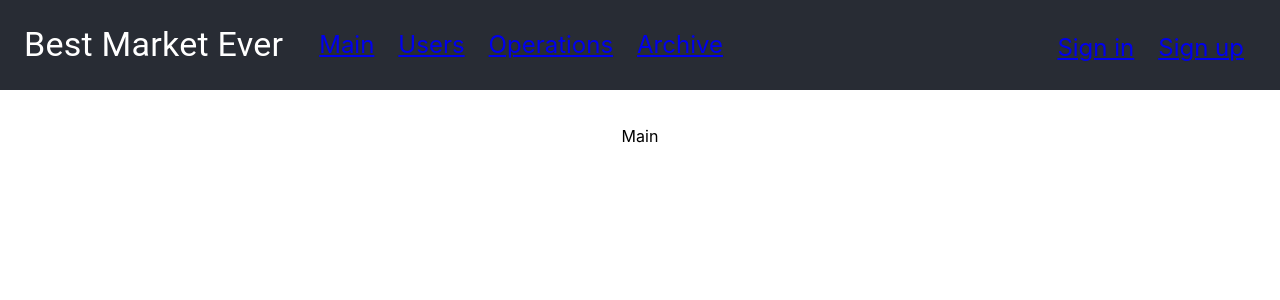
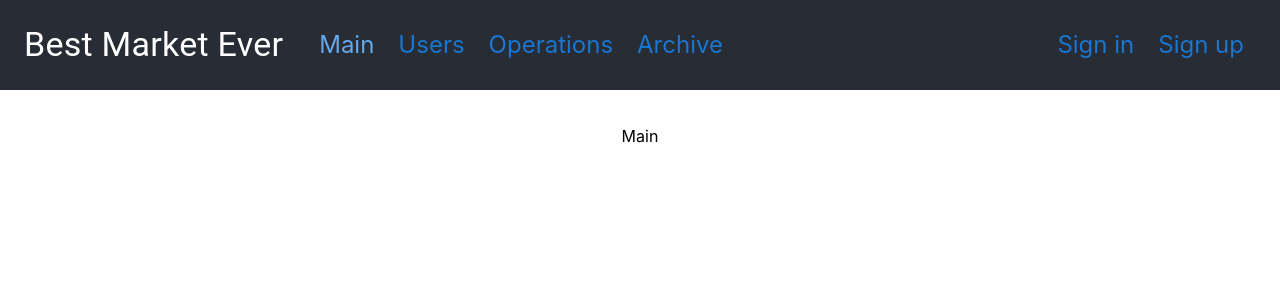
Before and after one commit to MaksimKazak/best-market-ever, a React (Create React App) app in the folder client/: page / in a window 1280 px wide. Shown: the top 300 px of the page. Built offline with nearby package versions, Linux system fonts and the light colour scheme.

Commit message:
Improve links view

```diff
--- a/client/package.json
+++ b/client/package.json
@@ -8,6 +8,7 @@
     "@reduxjs/toolkit": "^1.1.0",
     "axios": "^0.19.0",
     "http-proxy-middleware": "^0.20.0",
+    "node-sass": "^4.13.0",
     "react": "^16.12.0",
     "react-dom": "^16.12.0",
     "react-router-dom": "^5.1.2",
--- a/client/src/assets/styles/App.css
+++ /dev/null
@@ -1,5 +0,0 @@
-@import "Header.css";
-
-.App {
-  text-align: center;
-}
--- /dev/null
+++ b/client/src/assets/styles/App.sass
@@ -0,0 +1,8 @@
+$blue-color: #1976d2
+$darkest-blue: #282c34
+
+@import "Header.sass"
+@import "Link.sass"
+
+.App
+  text-align: center
--- a/client/src/assets/styles/Header.css
+++ /dev/null
@@ -1,25 +0,0 @@
-.App-header {
-    background-color: #282c34;
-    padding: 24px;
-    display: flex;
-    align-items: center;
-    justify-content: space-between;
-    font-size: 2rem;
-    color: white;
-    margin-bottom: 36px;
-}
-
-.header-left {
-    display: flex;
-}
-
-.header-nav {
-    display: flex;
-    align-items: center;
-    margin-left: 24px;
-}
-
-.header-link {
-    padding: 0 12px 0 12px;
-    font-size: 1.5rem;
-}
--- /dev/null
+++ b/client/src/assets/styles/Header.sass
@@ -0,0 +1,21 @@
+.App-header
+    background-color: $darkest-blue
+    padding: 24px
+    display: flex
+    align-items: center
+    justify-content: space-between
+    font-size: 2rem
+    color: white
+    margin-bottom: 36px
+
+.header-left
+    display: flex
+
+.header-nav
+    display: flex
+    align-items: center
+    margin-left: 24px
+
+.header-link
+    padding: 0 12px 0 12px
+    font-size: 1.5rem
--- /dev/null
+++ b/client/src/assets/styles/Link.sass
@@ -0,0 +1,10 @@
+.link
+  color: $blue-color
+  &:active
+    color: lighten($blue-color, 20%)
+
+.link-active
+  color: lighten($blue-color, 20%)
+
+.nav-link
+  text-decoration: none
--- a/client/src/components/App.js
+++ b/client/src/components/App.js
@@ -1,5 +1,5 @@
 import React from 'react';
-import '../assets/styles/App.css';
+import '../assets/styles/App.sass';
 import { BrowserRouter as Router, Route, Switch } from 'react-router-dom';
 
 import Header from './elements/Header';
--- a/client/src/components/elements/Header.js
+++ b/client/src/components/elements/Header.js
@@ -1,7 +1,7 @@
 import React from 'react';
 
 import Typography from '@material-ui/core/Typography';
-import { BrowserRouter as Router, Link } from 'react-router-dom';
+import { NavLink } from 'react-router-dom';
 
 function Header() {
 
@@ -11,9 +11,9 @@ function Header() {
     profileBlock = <div className='header-profile'>Profile</div>; /* to be changed */
   } else {
     profileBlock = (
-      <nav className='header-profile'>
-        <Link to='/authentication' className='header-link'>Sign in</Link>
-        <Link to='/registration' className='header-link'>Sign up</Link>
+      <nav className='header-profile header-nav'>
+        <NavLink to='/authentication' className='link nav-link header-link' activeClassName='link-active'>Sign in</NavLink>
+        <NavLink to='/registration' className='link nav-link header-link' activeClassName='link-active'>Sign up</NavLink>
       </nav>
     );
   }
@@ -23,10 +23,10 @@ function Header() {
       <div className='header-left'>
         <Typography variant='h4'>Best Market Ever</Typography>
         <nav className='header-nav'>
-          <Link to='/' className='header-link'>Main</Link>
-          <Link to='/users' className='header-link'>Users</Link>
-          <Link to='/operations' className='header-link'>Operations</Link>
-          <Link to='/operations/archive' className='header-link'>Archive</Link>
+          <NavLink to='/' className='link nav-link header-link' exact activeClassName='link-active'>Main</NavLink>
+          <NavLink to='/users' className='link nav-link header-link' activeClassName='link-active'>Users</NavLink>
+          <NavLink to='/operations' className='link nav-link header-link' exact activeClassName='link-active'>Operations</NavLink>
+          <NavLink to='/operations/archive' className='link nav-link header-link' activeClassName='link-active'>Archive</NavLink>
         </nav>
       </div>
       { profileBlock }
```
Also changed, not shown: 1 other file (tests, documents, lock files or other folders).
